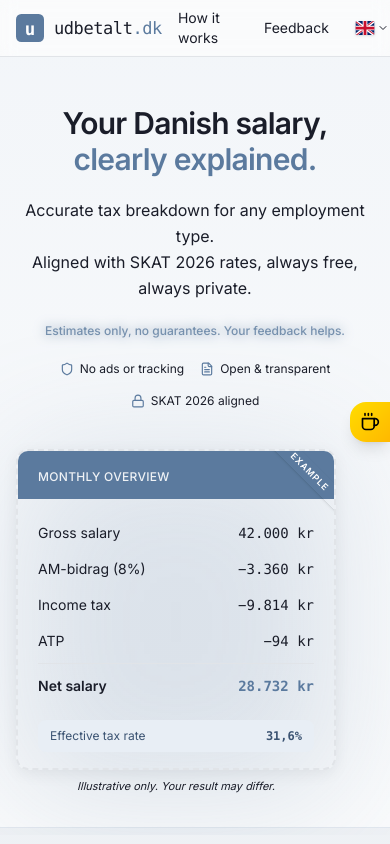
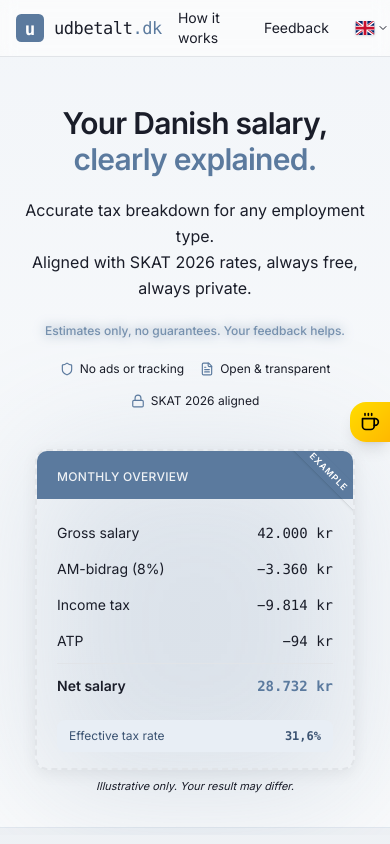
Before and after one commit to pandolfonicolo/lonklar.dk, a React (Vite) app in the folder frontend/: page / in a window 390 px wide. Shown: the top 844 px of the page. Built offline with nearby package versions, Linux system fonts and the light colour scheme.

Commit message:
feat: update layout of SalaryPreview in Home component for improved alignment

```diff
--- a/frontend/src/app/pages/Home.tsx
+++ b/frontend/src/app/pages/Home.tsx
@@ -131,7 +131,7 @@ export function Home() {
             </div>
 
             {/* Right — live salary preview */}
-            <div className="flex-shrink-0 w-full max-w-xs lg:w-auto flex flex-col">
+            <div className="flex-shrink-0 w-full max-w-xs self-center lg:self-auto lg:w-auto flex flex-col">
               <SalaryPreview />
             </div>
           </div>
```
